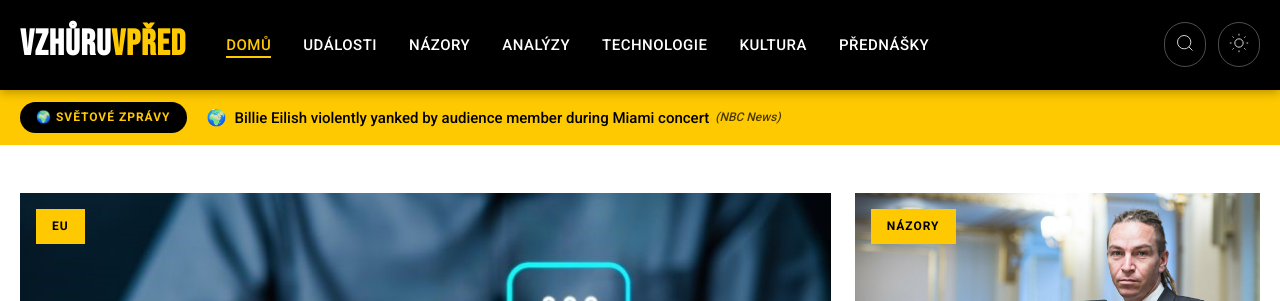
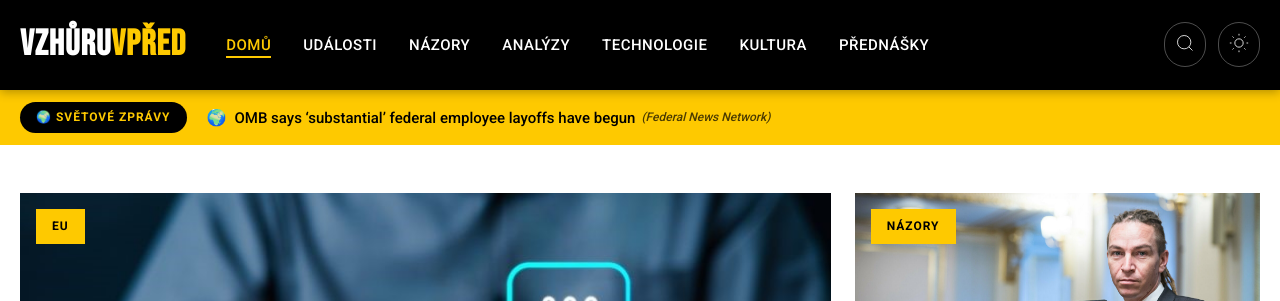
Before and after one commit to tangero/vzhuruvpred, a Jekyll site: the page built from index.html, in a window 1280 px wide and 900 px high. Shown: the top 301 px of the window. Built offline with Jekyll 4.4.1, drawn with Linux system fonts in a browser that asks for light colours; part of the change alters nothing that is shown.

Commit message:
Update world news 2025-10-11 19:14

```diff
--- a/_data/world_news.json
+++ b/_data/world_news.json
@@ -1,16 +1,71 @@
 {
-  "last_updated": "2025-10-11T18:21:37",
+  "last_updated": "2025-10-11T19:12:25",
   "articles": [
     {
       "flag": "🌍",
       "country": "global",
-      "title": "Multiple people dead in 'devastating blast' at explosives manufacturer in Tennessee: Sheriff - ABC News - Breaking News, Latest News and Videos",
-      "original_title": "Multiple people dead in 'devastating blast' at explosives manufacturer in Tennessee: Sheriff - ABC News - Breaking News, Latest News and Videos",
-      "url": "https://abcnews.go.com/US/tennessee-explosives-plant-manufacturer-explosion/story?id\\\\u003d126405185",
-      "urlToImage": null,
-      "source": "ABC News",
-      "publishedAt": "2025-10-10T16:08:07Z",
-      "description": ""
+      "title": "Gaza ceasefire live updates: Israeli hostage release countdown begins as Palestinians return to Gaza's north",
+      "original_title": "Gaza ceasefire live updates: Israeli hostage release countdown begins as Palestinians return to Gaza's north - CBS News",
+      "url": "https://www.cbsnews.com/live-updates/israel-hamas-peace-deal-live-updates-gaza-ceasefire-day-1/",
+      "urlToImage": "https://assets2.cbsnewsstatic.com/hub/i/r/2025/10/10/99d39e27-8cc8-401f-b0f6-6301b781dabc/thumbnail/1200x630/f7ed09900a01a83fbe319051e922d634/gettyimages-2239713588.jpg",
+      "source": "CBS News",
+      "publishedAt": "2025-10-10T18:08:00Z",
+      "description": "Israeli Prime Minister Benjamin Netanyahu vows \"Hamas will disarm,\" easy way or the hard way, as Israel's military says a Gaza ceasefire is in effect."
+    },
+    {
+      "flag": "🌍",
+      "country": "global",
+      "title": "OMB says ‘substantial’ federal employee layoffs have begun",
+      "original_title": "OMB says ‘substantial’ federal employee layoffs have begun - Federal News Network",
+      "url": "https://federalnewsnetwork.com/government-shutdown/2025/10/omb-says-substantial-federal-employee-layoffs-have-begun/",
+      "urlToImage": "https://federalnewsnetwork.com/wp-content/uploads/2019/03/Trump_39093.jpg",
+      "source": "Federal News Network",
+      "publishedAt": "2025-10-10T17:41:27Z",
+      "description": "Just before the shutdown, OMB told agencies to draft RIF plans for programs that wouldn’t have alternative funding sources."
+    },
+    {
+      "flag": "🇺🇸",
+      "country": "us",
+      "title": "Peru’s president removed amid rising crime, corruption allegations",
+      "original_title": "Peru’s president removed amid rising crime, corruption allegations - The Washington Post",
+      "url": "https://www.washingtonpost.com/world/2025/10/10/peru-president-dina-boluarte-impeached-jose-jeri/",
+      "urlToImage": "https://www.washingtonpost.com/wp-apps/imrs.php?src=https://arc-anglerfish-washpost-prod-washpost.s3.amazonaws.com/public/PH5MXDHTH7F2STZFBPTY5IPYFY.JPG&w=1440",
+      "source": "The Washington Post",
+      "publishedAt": "2025-10-10T17:34:56Z",
+      "description": "After Dina Boluarte’s ouster, acting president José Jerí promised a war on crime."
+    },
+    {
+      "flag": "🌍",
+      "country": "global",
+      "title": "MIT is first school to reject Trump administration's agenda in exchange for funding benefits",
+      "original_title": "MIT is first school to reject Trump administration's agenda in exchange for funding benefits - NBC News",
+      "url": "https://www.nbcnews.com/news/education/mit-rejects-trump-agenda-funding-benefits-rcna236894",
+      "urlToImage": "https://media-cldnry.s-nbcnews.com/image/upload/t_nbcnews-fp-1200-630,f_auto,q_auto:best/rockcms/2025-10/251010-mit-ch-1150-36f78b.jpg",
+      "source": "NBC News",
+      "publishedAt": "2025-10-10T16:45:42Z",
+      "description": "The Massachusetts Institute of Technology on Friday became the first school to reject an offer of federal funds in exchange for agreeing to the Trump administration's education agenda"
+    },
+    {
+      "flag": "🇬🇧",
+      "country": "gb",
+      "title": "White House slams Nobel Committee for not awarding Peace Prize to Trump",
+      "original_title": "White House slams Nobel Committee for not awarding Peace Prize to Trump - BBC",
+      "url": "https://www.bbc.com/news/articles/c7842qg15p6o",
+      "urlToImage": "https://ichef.bbci.co.uk/news/1024/branded_news/df32/live/ce09e190-a5f5-11f0-af09-bf7f0464c1dc.jpg",
+      "source": "BBC News",
+      "publishedAt": "2025-10-10T16:14:54Z",
+      "description": "A spokesman says the Nobel Committee placed \"politics over peace\" in awarding the coveted award to Venezuela's opposition leader."
+    },
+    {
+      "flag": "🇺🇸",
+      "country": "us",
+      "title": "Massive blast at military explosives plant in Tennessee leaves multiple people dead, several ‘unaccounted for’",
+      "original_title": "Massive blast at military explosives plant in Tennessee leaves multiple people dead, several ‘unaccounted for’ - CNN",
+      "url": "https://www.cnn.com/2025/10/10/us/hickman-county-explosion-tennessee",
+      "urlToImage": "https://media.cnn.com/api/v1/images/stellar/prod/hickman-03-20251010160525661.jpg?c=16x9&q=w_800,c_fill",
+      "source": "CNN",
+      "publishedAt": "2025-10-10T16:13:19Z",
+      "description": "Multiple people are dead or unaccounted for after a military explosives facility in Tennessee blew up Friday morning, rattling nearby homes and setting off smaller explosions, local officials say."
     },
     {
       "flag": "🌍",
@@ -48,35 +103,13 @@
     {
       "flag": "🌍",
       "country": "global",
-      "title": "Hegseth announces Qatar will build air force facility at U.S. base in Idaho",
-      "original_title": "Hegseth announces Qatar will build air force facility at U.S. base in Idaho - CBS News",
-      "url": "https://www.cbsnews.com/news/hegseth-qatar-air-force-facility-us-base-idaho/",
-      "urlToImage": "https://assets2.cbsnewsstatic.com/hub/i/r/2025/10/10/a5a9fb10-75d6-4985-a88a-9445bbdb33e7/thumbnail/1200x630/23b2d0fae165f0268ec350e5ca354c50/2025-10-10t145334z-98295910-rc219hapq9tc-rtrmadp-3-usa-qatar.jpg",
-      "source": "CBS News",
-      "publishedAt": "2025-10-10T15:42:00Z",
-      "description": "The move is a sign of increasingly close ties between the U.S. and Qatar."
-    },
-    {
-      "flag": "🌍",
-      "country": "global",
-      "title": "Battlefield 6 Server Status - Is BF6 Down?",
-      "original_title": "Battlefield 6 Server Status - Is BF6 Down? - GameSpot",
-      "url": "https://www.gamespot.com/articles/battlefield-6-server-status-is-bf6-down/1100-6535366/",
-      "urlToImage": "https://www.gamespot.com/a/uploads/screen_kubrick/1850/18507742/4583210-ss_e7672a36bcf33e3e664c314b9fb3db59a7b0944c.jpg",
-      "source": "GameSpot",
-      "publishedAt": "2025-10-10T15:23:28Z",
-      "description": "If you're struggling to get into the latest installment in the Battlefield series, we've got all you need to know on the current Battlefield 6 server status and queue times."
-    },
-    {
-      "flag": "🌍",
-      "country": "global",
-      "title": "Video shows moment Nobel Peace Prize recipient Maria Corina Machado learns about honor: \"I am just one person\"",
-      "original_title": "Video shows moment Nobel Peace Prize recipient Maria Corina Machado learns about honor: \"I am just one person\" - CBS News",
-      "url": "https://www.cbsnews.com/news/video-nobel-peace-prize-maria-corina-machado-venezuela/",
-      "urlToImage": "https://assets3.cbsnewsstatic.com/hub/i/r/2025/10/10/1256d053-cc42-483f-bad0-ab87aa1c2917/thumbnail/1200x630g2/8ae4be5e133c1086e5eb7c88ebd80219/gettyimages-2192558653.jpg",
-      "source": "CBS News",
-      "publishedAt": "2025-10-10T15:14:19Z",
-      "description": "An emotional Maria Corina Machado can be heard saying she was honored, humbled and grateful \"on behalf of the Venezuelan people\" to receive the Nobel Peace Prize."
+      "title": "Melania Trump says she and Putin communicating about children affected by war - ABC News - Breaking News, Latest News and Videos",
+      "original_title": "Melania Trump says she and Putin communicating about children affected by war - ABC News - Breaking News, Latest News and Videos",
+      "url": "https://abcnews.go.com/Politics/melania-trump-putin-communicating-children-affected-war/story?id\\\\u003d126397912",
+      "urlToImage": null,
+      "source": "ABC News",
+      "publishedAt": "2025-10-10T15:33:45Z",
+      "description": ""
     },
     {
       "flag": "🌍",
@@ -92,46 +125,13 @@
     {
       "flag": "🌍",
       "country": "global",
-      "title": "Woman with the German keys\" identified by Interpol 21 years after her body was found in Dutch nature reserve",
-      "original_title": "\"Woman with the German keys\" identified by Interpol 21 years after her body was found in Dutch nature reserve - CBS News",
-      "url": "https://www.cbsnews.com/news/woman-with-german-keys-identified-interpol-body-found-2004/",
-      "urlToImage": "https://assets3.cbsnewsstatic.com/hub/i/r/2025/10/10/8893bd1d-45bc-43a8-81ec-3afe1aff8bc2/thumbnail/1200x630g6/71c52c81fa1056f4368d7534c37ef125/keys-0ee4e6347715-nl10-identified-en2.jpg",
-      "source": "CBS News",
-      "publishedAt": "2025-10-10T14:25:32Z",
-      "description": "Eva Maria Pommer's body was found on July 4, 2004. She was dressed in an unusual number of layers of clothing for the summertime, Interpol said."
-    },
-    {
-      "flag": "🌍",
-      "country": "global",
-      "title": "Dodgers advance to NLCS, beat Phillies 2-1 on Kerkering’s 11th-inning error",
-      "original_title": "Dodgers advance to NLCS, beat Phillies 2-1 on Kerkering’s 11th-inning error - AP News",
-      "url": "https://apnews.com/article/phillies-dodgers-score-nlds-af672515e8130d1e6408cb29ac07b6d2",
-      "urlToImage": "https://dims.apnews.com/dims4/default/d1a65fe/2147483647/strip/true/crop/6000x3375+0+312/resize/1440x810!/quality/90/?url=https%3A%2F%2Fassets.apnews.com%2Fca%2F75%2Ffde58c697d4add458165afed659e%2F062c4071a5e44160a893abaf215c18be",
-      "source": "Associated Press",
-      "publishedAt": "2025-10-10T14:14:00Z",
-      "description": "Orion Kerkering made a wild throw past home instead of tossing to first after mishandling Andy Pages’ bases-loaded comebacker with two outs in the 11th inning, and the Los Angeles Dodgers beat the Phi"
-    },
-    {
-      "flag": "🌍",
-      "country": "global",
-      "title": "Two powerful quakes strike off southern Philippines, killing at least 7 people",
-      "original_title": "Two powerful quakes strike off southern Philippines, killing at least 7 people - AP News",
-      "url": "https://apnews.com/article/philippines-earthquake-tsunami-b4136101b62a313ff327737433748e27",
-      "urlToImage": "https://dims.apnews.com/dims4/default/0f13b18/2147483647/strip/true/crop/1731x974+0+90/resize/1440x810!/quality/90/?url=https%3A%2F%2Fassets.apnews.com%2Fec%2F11%2F7a4998af1c2727526e2928ea8043%2Fe56fb08e20c846d8911e3b4fdd278add",
-      "source": "Associated Press",
-      "publishedAt": "2025-10-10T13:53:00Z",
-      "description": "Philippine seismologists say that a new offshore earthquake with a preliminary 6.8 magnitude hit the same southern region struck earlier by an earthquake with a magnitude of 7.4. Philippine Institute "
-    },
-    {
-      "flag": "🌍",
-      "country": "global",
-      "title": "John Lodge, singer and bassist of Moody Blues during classic era, dies at 82",
-      "original_title": "John Lodge, singer and bassist of Moody Blues during classic era, dies at 82 - AP News",
-      "url": "https://apnews.com/article/moody-blues-john-lodge-death-8bc738f385048867148c9edb2d9cc003",
-      "urlToImage": "https://dims.apnews.com/dims4/default/e0238d0/2147483647/strip/true/crop/2000x1125+0+152/resize/1440x810!/quality/90/?url=https%3A%2F%2Fassets.apnews.com%2F64%2Fdb%2Fbfd1fa8d3cb7d5e359f707865553%2F2a0c2d844e2c4282989fca152a92354c",
-      "source": "Associated Press",
-      "publishedAt": "2025-10-10T13:39:00Z",
-      "description": "John Lodge, the singer and bassist of The Moody Blues, has died at 82. His family announced Friday that Lodge died suddenly and unexpectedly. He was surrounded by loved ones and the music of The Everl"
+      "title": "The insidious legal strategy Trump and Stephen Miller are using against their enemies - vox.com",
+      "original_title": "The insidious legal strategy Trump and Stephen Miller are using against their enemies - vox.com",
+      "url": "https://www.vox.com/politics/464395/trump-letitia-james-stephen-miller-soros-actblue-indivisible-retribution",
+      "urlToImage": "https://platform.vox.com/wp-content/uploads/sites/2/2025/10/GettyImages-2237397769.jpg?quality=90&strip=all&crop=0%2C10.732984293194%2C100%2C78.534031413613&w=1200",
+      "source": "Vox",
+      "publishedAt": "2025-10-10T14:45:00Z",
+      "description": "﻿They’re bringing weak cases that will likely fail — again, and again, and again."
     },
     {
       "flag": "🇺🇸",
@@ -145,15 +145,15 @@
       "description": "Scientists have shot two black holes orbiting each other, offering the first ever definitive proof that these intergalactic voids come in pairs, per a new study published in the Astrophysical Journ…"
     },
     {
-      "flag": "🌍",
-      "country": "global",
-      "title": "UN official says scaled-up aid deliveries to Gaza will begin Sunday",
-      "original_title": "UN official says scaled-up aid deliveries to Gaza will begin Sunday - AP News",
-      "url": "https://apnews.com/article/gaza-shelling-ceasefire-israel-c832ff32cf332805ffb50bffa35e8220",
-      "urlToImage": "https://dims.apnews.com/dims4/default/bbea1fb/2147483647/strip/true/crop/8220x4624+0+428/resize/1440x810!/quality/90/?url=https%3A%2F%2Fassets.apnews.com%2Fa2%2Fb3%2Fae50e5682fbba1feb22c739553da%2F9cc2f8f8c8694887b32ee43478d9409a",
-      "source": "Associated Press",
-      "publishedAt": "2025-10-10T12:26:00Z",
-      "description": "Tens of thousands of Palestinians headed back to the heavily destroyed northern Gaza Strip as a U.S.-brokered ceasefire came into effect on Friday. The deal has raised hopes for ending the Israel-Hama"
+      "flag": "🇬🇧",
+      "country": "gb",
+      "title": "Burkina Faso refuses to take deportees as US stops issuing visas",
+      "original_title": "Burkina Faso refuses to take deportees as US stops issuing visas - BBC",
+      "url": "https://www.bbc.com/news/articles/c2lx5r2z475o",
+      "urlToImage": "https://ichef.bbci.co.uk/news/1024/branded_news/47f0/live/ffaa27b0-a5f4-11f0-af09-bf7f0464c1dc.jpg",
+      "source": "BBC News",
+      "publishedAt": "2025-10-10T13:07:08Z",
+      "description": "The West African nation's foreign minister asks if the decision led to the US suspending issuing visas."
     },
     {
       "flag": "🌍",
@@ -165,6 +165,17 @@
       "source": "Axios",
       "publishedAt": "2025-10-10T12:16:16Z",
       "description": "The federal government is poised to reopen the safety debate about aluminum in vaccines."
+    },
+    {
+      "flag": "🇫🇷",
+      "country": "fr",
+      "title": "NASA to Pack Astronauts Onto a Chip in The Name of Space Health",
+      "original_title": "NASA to Pack Astronauts Onto a Chip in The Name of Space Health - ScienceAlert",
+      "url": "https://www.sciencealert.com/nasa-to-pack-astronauts-onto-a-chip-in-the-name-of-space-health",
+      "urlToImage": "https://www.sciencealert.com/images/2025/10/avatar_lab_chip_header.jpg",
+      "source": "ScienceAlert",
+      "publishedAt": "2025-10-10T12:01:21Z",
+      "description": "When NASA launches its next stage in lunar exploration next year, its crew will be literally beside themselves as they swing around the Moon."
     },
     {
       "flag": "🌍",
@@ -180,6 +191,17 @@
     {
       "flag": "🌍",
       "country": "global",
+      "title": "Capitol agenda: No deal as the shutdown marches toward Week Three",
+      "original_title": "Capitol agenda: No deal as the shutdown marches toward Week Three - Politico",
+      "url": "https://www.politico.com/live-updates/2025/10/10/congress/shutdown-timeline-military-paychecks-obamacare-schumer-shaheen-00601839",
+      "urlToImage": "https://www.politico.com/dims4/default/c975511/2147483647/resize/1200x/quality/90/?url=https%3A%2F%2Fstatic.politico.com%2Fcc%2F33%2F506b0ddb40ed9d267c7630172c6d%2Fu-s-congress-42824.jpg",
+      "source": "Politico",
+      "publishedAt": "2025-10-10T12:00:00Z",
+      "description": "Republicans plan to shift their CR vote strategy once the Senate returns next week."
+    },
+    {
+      "flag": "🌍",
+      "country": "global",
       "title": "No Doubt Announces Residency at Las Vegas’ Sphere and Reveals 2026 Dates",
       "original_title": "No Doubt Announces Residency at Las Vegas’ Sphere and Reveals 2026 Dates - Variety",
       "url": "https://variety.com/2025/music/news/no-doubt-announces-2026-residency-las-vegas-sphere-1236545053/",
@@ -191,24 +213,24 @@
     {
       "flag": "🌍",
       "country": "global",
-      "title": "Global selloff underway as traders sour on U.S. government shutdown and doubts about the Fed grow",
-      "original_title": "Global selloff underway as traders sour on U.S. government shutdown and doubts about the Fed grow - Fortune",
-      "url": "https://fortune.com/2025/10/10/stocks-global-us-government-shutdown-fed-rate-cut/",
-      "urlToImage": "https://fortune.com/img-assets/wp-content/uploads/2025/10/GettyImages-2239318936_7b89e1.jpg?resize=1200,600",
-      "source": "Fortune",
-      "publishedAt": "2025-10-10T10:23:00Z",
-      "description": "It’s not chaos, but it’s not good."
+      "title": "Copilot on Windows can now create Office documents and connect to Gmail",
+      "original_title": "Copilot on Windows can now create Office documents and connect to Gmail - The Verge",
+      "url": "https://www.theverge.com/news/798098/microsoft-copilot-windows-create-documents-outlook-gmail-connection",
+      "urlToImage": "https://platform.theverge.com/wp-content/uploads/sites/2/2025/07/STK259_MICROSOFT_COPILOT_2__C.png?quality=90&strip=all&crop=0%2C10.732984293194%2C100%2C78.534031413613&w=1200",
+      "source": "The Verge",
+      "publishedAt": "2025-10-10T09:47:59Z",
+      "description": "Microsoft is updating its Copilot app on Windows to let the AI assistant create Office files. Documents can be created from the chat interface."
     },
     {
       "flag": "🌍",
       "country": "global",
-      "title": "When Trump demands prosecutions, his DOJ now obeys",
-      "original_title": "When Trump demands prosecutions, his DOJ now obeys - Politico",
-      "url": "https://www.politico.com/news/2025/10/10/trump-doj-prosecutions-comey-james-00601838",
-      "urlToImage": "https://www.politico.com/dims4/default/resize/1200/quality/90/format/jpg?url=https%3A%2F%2Fstatic.politico.com%2Fb0%2Fcc%2Fb49d1e474e97993aff1a7ca30b6a%2Ftrump-antifa-45707.jpg",
-      "source": "Politico",
-      "publishedAt": "2025-10-10T09:55:00Z",
-      "description": "Donald Trump has long called for imprisoning his opponents. For the first time, he has a Justice Department willing to do his bidding."
+      "title": "Massive Russian attack on Ukraine energy sector prompts sharp Zelenskyy rebuke and call for more help from allies",
+      "original_title": "Massive Russian attack on Ukraine energy sector prompts sharp Zelenskyy rebuke and call for more help from allies - CBS News",
+      "url": "https://www.cbsnews.com/news/russia-ukraine-war-massive-attack-energy-sector-zelenskyy/",
+      "urlToImage": "https://assets3.cbsnewsstatic.com/hub/i/r/2025/10/10/80517078-8c8c-4e60-bc3b-55853832a3c8/thumbnail/1200x630/b5516bbaad9a1afbef1f97175a3ff701/gettyimages-2240227033.jpg",
+      "source": "CBS News",
+      "publishedAt": "2025-10-10T09:34:00Z",
+      "description": "Russian drone and missile strikes caused blackouts across large swaths of Ukraine, damaged residential buildings and injured at least 20 people in Kyiv, authorities said."
     },
     {
       "flag": "🇬🇧",
@@ -222,48 +244,37 @@
       "description": "A judge calls the row between the rappers \"the most infamous rap battle in the genre's history\"."
     },
     {
-      "flag": "🌍",
-      "country": "global",
-      "title": "How Trump’s envoys got Gaza deal over the finish line",
-      "original_title": "How Trump’s envoys got Gaza deal over the finish line - Politico",
-      "url": "https://www.politico.com/news/2025/10/09/trumps-envoys-gaza-deal-00601374",
-      "urlToImage": "https://www.politico.com/dims4/default/resize/1200/quality/90/format/jpg?url=https%3A%2F%2Fstatic.politico.com%2Fbf%2F52%2Fb6b061d142a58dc2e0b291fa685f%2Fegypt-mideast-wars-gaza-us-82948.jpg",
-      "source": "Politico",
-      "publishedAt": "2025-10-10T01:59:50Z",
-      "description": "Envoys Steve Witkoff and Jared Kushner dictated the final compromises to speed the talks to completion"
+      "flag": "🇬🇧",
+      "country": "gb",
+      "title": "Tsunami threat passes in Philippines and Indonesia after powerful quake, warning agency says",
+      "original_title": "Tsunami threat passes in Philippines and Indonesia after powerful quake, warning agency says - BBC",
+      "url": "https://www.bbc.com/news/live/c33r1dgnmnvt",
+      "urlToImage": "https://ichef.bbci.co.uk/ace/branded_news/1200/cpsprodpb/f0f7/live/e13046c0-a58b-11f0-bf40-7162c25b432e.jpg",
+      "source": "BBC News",
+      "publishedAt": "2025-10-10T05:35:14Z",
+      "description": "The Pacific Tsunami Warning Center earlier warned of waves of up to 3m (10ft) above tide level reaching the Philippine coast."
     },
     {
       "flag": "🌍",
       "country": "global",
-      "title": "FACT FOCUS: Trump paints a grim portrait of Portland. The story on the ground is much less extreme",
-      "original_title": "FACT FOCUS: Trump paints a grim portrait of Portland. The story on the ground is much less extreme - AP News",
-      "url": "https://apnews.com/article/fact-check-trump-portland-oregon-protests-antifa-203826406efb7420911ae756b4331f60",
-      "urlToImage": "https://dims.apnews.com/dims4/default/df0f6dc/2147483647/strip/true/crop/4254x2393+0+222/resize/1440x810!/quality/90/?url=https%3A%2F%2Fassets.apnews.com%2Fb5%2Fc7%2Ff8bf299dbb07e5cec71713d81d63%2F0b6b234a6a0d40928bb231a2817bf5ca",
-      "source": "Associated Press",
-      "publishedAt": "2025-10-10T01:24:00Z",
-      "description": "President Donald Trump and his administration have described Portland, Oregon, as a city under siege by antifa, labeling it a war zone. However, the reality in Portland is less extreme. There have bee"
-    },
-    {
-      "flag": "🇺🇸",
-      "country": "us",
-      "title": "Ukraine says ‘massive’ Russian attack targeted energy infrastructure",
-      "original_title": "Ukraine says ‘massive’ Russian attack targeted energy infrastructure - CNN",
-      "url": "https://www.cnn.com/2025/10/09/europe/russia-ukraine-infrastructure-attack-hnk-intl",
-      "urlToImage": "https://media.cnn.com/api/v1/images/stellar/prod/gettyimages-2239619912.jpg?c=16x9&q=w_800,c_fill",
-      "source": "CNN",
-      "publishedAt": "2025-10-10T00:55:00Z",
-      "description": "Russia carried out a “massive attack” on Ukraine’s energy infrastructure, top Ukrainian officials said early Friday, leaving parts of the capital Kyiv without power."
+      "title": "The Fascinating Waveguide Technology Inside Meta’s Ray-Ban Display Glasses",
+      "original_title": "The Fascinating Waveguide Technology Inside Meta’s Ray-Ban Display Glasses - Hackaday",
+      "url": "https://hackaday.com/2025/10/09/the-fascinating-waveguide-technology-inside-metas-ray-ban-display-glasses/",
+      "urlToImage": "https://hackaday.com/wp-content/uploads/2025/10/ifixit_Meta_Glasses_119.jpg",
+      "source": "Hackaday",
+      "publishedAt": "2025-10-10T02:00:00Z",
+      "description": "Recently the avid teardown folk over at iFixit got their paws on Meta’s Ray-Ban Display glasses, for a literal in-depth look at these smart glasses. Along the way they came across the fascina…"
     },
     {
       "flag": "🌍",
       "country": "global",
-      "title": "Google Explains Gearless Hinge System on Pixel 10 Pro Fold",
-      "original_title": "Google Explains Gearless Hinge System on Pixel 10 Pro Fold - Droid Life",
-      "url": "https://www.droid-life.com/2025/10/09/pixel-10-pro-fold-gearless-hinge/",
-      "urlToImage": "https://www.droid-life.com/wp-content/uploads/2025/10/Pixel-10-Pro-Fold-1200x628-cropped.jpg",
-      "source": "Droid Life",
-      "publishedAt": "2025-10-09T21:56:31Z",
-      "description": "Pixel 10 Pro Fold features a completely redesigned hinge system, one that has no gears. It’s a gearless hinge. This is a big deal because gears can wear down over time, as well as get crud stuck up in"
+      "title": "New species of Jurassic 'sword dragon' could help solve an evolutionary mystery",
+      "original_title": "New species of Jurassic 'sword dragon' could help solve an evolutionary mystery - Live Science",
+      "url": "https://www.livescience.com/animals/extinct-species/new-species-of-jurassic-sword-dragon-could-help-solve-an-evolutionary-mystery",
+      "urlToImage": "https://cdn.mos.cms.futurecdn.net/xaubTnbRejWWbReoGpTD93-1920-80.jpg",
+      "source": "Live Science",
+      "publishedAt": "2025-10-10T00:00:00Z",
+      "description": "The newly discovered ichthyosaur dubbed Xiphodracon goldencapsis was about 10 feet long and had a sword-shaped snout."
     },
     {
       "flag": "🇺🇸",
@@ -275,17 +286,6 @@
       "source": "Thetimes.com",
       "publishedAt": "2025-10-09T18:00:00Z",
       "description": "Scientists analysed Europe’s biggest bats to find how they target their prey, capturing distress calls and even the sound of chewing"
-    },
-    {
-      "flag": "🌍",
-      "country": "global",
-      "title": "Second-farthest object ever spotted by James Webb telescope may be something we've never seen before",
-      "original_title": "Second-farthest object ever spotted by James Webb telescope may be something we've never seen before - Live Science",
-      "url": "https://www.livescience.com/space/cosmology/james-webb-telescope-may-have-spotted-controversial-dark-stars-in-the-far-universe",
-      "urlToImage": "https://cdn.mos.cms.futurecdn.net/wnmeHkvAwMTSavjfKJxMjf-1920-80.jpg",
-      "source": "Live Science",
-      "publishedAt": "2025-10-09T15:49:02Z",
-      "description": "Using observations from the James Webb Space Telescope, astrophysicists have spotted what they say is compelling evidence of a new type of cosmic object called a 'dark star.'"
     },
     {
       "flag": "🌍",
```
